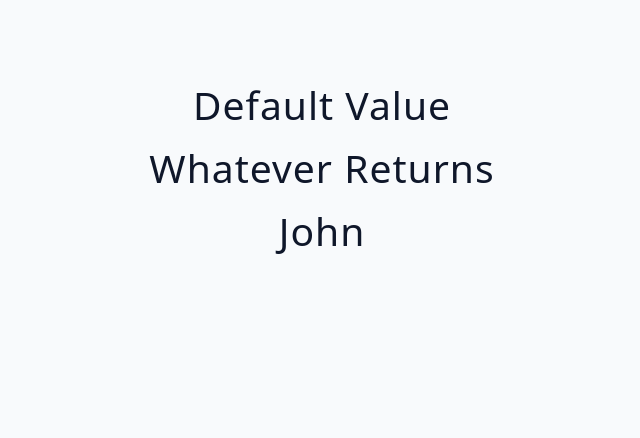
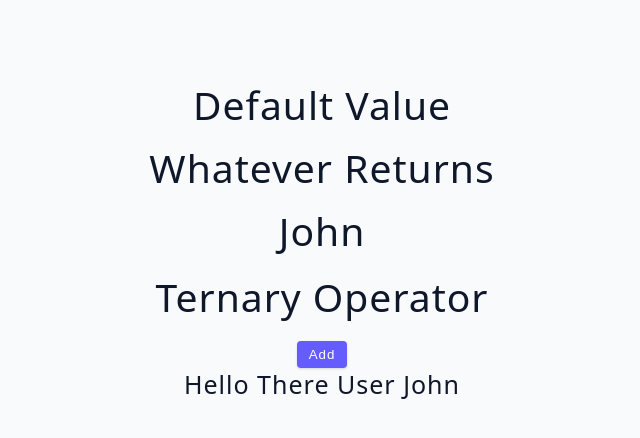
Before and after one commit to Dannizzzzz/03-advanced-react, a React (Vite) app: page / in a window 1280 px wide. Shown: the top 438 px of the page, without its empty margins (318-958 px from the left). Built offline with nearby package versions, Linux system fonts and the light colour scheme.

Commit message:
Ternary Operator

```diff
--- a/src/tutorial/03-conditional-rendering/05-short-circuit-examples.jsx
+++ b/src/tutorial/03-conditional-rendering/05-short-circuit-examples.jsx
@@ -24,6 +24,17 @@ const ShortCircuitExamples = () => {
         </div>
       )} */}
       {user && <SomeComponent name={user.name} />}
+      <h2 style={{ margin: '1rem 0' }}>Ternary Operator</h2>
+      <button className="btn">{isEditing ? 'edit' : 'add'}</button>
+      {user ? (
+        <div>
+          <h4>hello there user {user.name}</h4>
+        </div>
+      ) : (
+        <div>
+          <h4>please login</h4>
+        </div>
+      )}
     </div>
   );
 };
```
